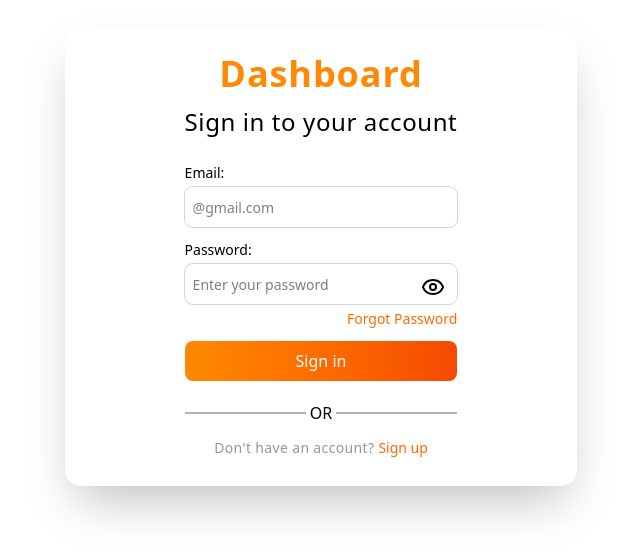
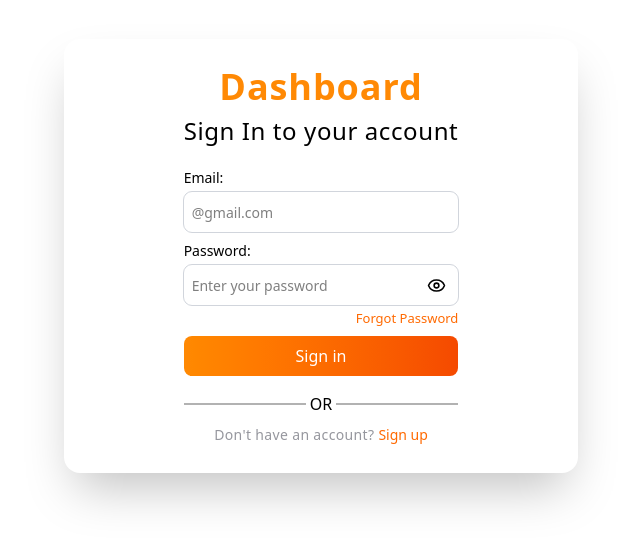
Before and after one commit to sskhan999999999999-spec/Dashboard, a Next.js app: page / in a window 1280 px wide. Shown: the part 144-702 px from the top of the page, without its empty margins (319-959 px from the left). Built offline with nearby package versions, Linux system fonts and the light colour scheme.

Commit message:
almost done the login-page

```diff
--- a/package.json
+++ b/package.json
@@ -14,7 +14,8 @@
     "react": "19.2.3",
     "react-dom": "19.2.3",
     "react-hot-toast": "^2.6.0",
-    "react-icons": "^5.5.0"
+    "react-icons": "^5.5.0",
+    "zustand": "^5.0.10"
   },
   "devDependencies": {
     "@tailwindcss/postcss": "^4",
--- a/src/app/Login/Login.jsx
+++ b/src/app/Login/Login.jsx
@@ -1,25 +1,55 @@
 "use client";
-import { Eye, EyeClosed, EyeOff, LogIn } from 'lucide-react';
-import { useState } from 'react'
+import { Eye, EyeOff } from 'lucide-react';
+import { useEffect, useState } from 'react'
+import { useAuthStore } from '../store/store';
+import { useRouter } from 'next/navigation';
+import toast, { Toaster } from 'react-hot-toast';
 
 
 function Login() {
+
+    const router = useRouter();
+
     const [showPassw, setShowPassw] = useState(false)
+
+    const {
+        email,
+        password,
+        setEmail,
+        setPassword,
+        signIn,
+    } = useAuthStore();
+
+    const handleSubmit = () => {
+        if (!email || !password) {
+            toast.error("Please fill all the fields")
+            return;
+        }
+
+        toast.success("Signing in...")
+        router.push("/Dashboard")
+        signIn
+    }
 
     return (
         <div className='min-h-screen grid place-items-center bg-[#FFFFFF]'>
+            <Toaster position="top-center" reverseOrder={false} />
 
-            <div className='shadow-2xl p-7 md:px-30 flex flex-col bg-[#FFFFFF] rounded-2xl gap-3 justify-center'>
+            <div className='shadow-2xl p-7 md:px-30 flex flex-col bg-[#FFFFFF] rounded-2xl gap-2 justify-center'>
 
                 <h1 className='text-4xl tracking-wide text-orange-400 text-center font-bold'>Dashboard</h1>
-                <h3 className='text-2xl tracking-wide font-medium pb-3'>Sign in to your account</h3>
+                <h3 className='text-2xl tracking-wide font-medium pb-3'>Sign In to your account</h3>
 
+                <form onSubmit={handleSubmit} className='flex flex-col gap-2'>
                     <div className='flex flex-col gap-1 w-full'>
                         <label
                             htmlFor=""
                             className='text-[14px] font-medium'>Email: </label>
                         <input
                             type="email"
+                            required
+                            value={email}
+                            onChange={(e) => setEmail(e.target.value)}
                             className='p-2 outline-1 outline-gray-300 rounded-lg px-2 placeholder:text-[14px] focus:bg-blue-50'
                             placeholder='@gmail.com' />
                     </div>
@@ -30,20 +60,24 @@ function Login() {
                             className='text-[14px] font-medium'>Password:</label>
                         <input
                             className='p-2 outline-1 outline-gray-300 rounded-lg px-2 placeholder:text-[14px] focus:bg-blue-50'
-                        type={ showPassw ? "hide" : "password" }
+                            required
+                            value={password}
+                            onChange={(e) => setPassword(e.target.value)}
+                            type={showPassw ? "text" : "password"}
                             placeholder='Enter your password' />
 
                         <span
                             className='absolute font-medium right-3 text-[10px] cursor-pointer top-9'
-                    onClick={ () => setShowPassw(!showPassw) }
-                    >{showPassw ? <EyeOff className=''/> : <Eye /> }</span>
+                            onClick={() => setShowPassw(!showPassw)}
+                        >{showPassw ? <EyeOff size={19} /> : <Eye size={19} />}</span>
 
                         <button
-                        className='text-end font-medium hover:text-orange-600 cursor-pointer text-orange-500 text-[14px]'
+                            className='text-end font-medium hover:text-orange-600 cursor-pointer text-orange-500 text-[13px]'
                         >Forgot Password</button>
                     </div>
 
                     <button
+                        type='submit'
                         className='bg-linear-to-r from-orange-400 to-orange-600 hover:bg-linear-to-r hover:from-orange-500 hover:to-orange-800 font-medium w-full p-2 cursor-pointer text-white rounded-lg'
                     >Sign in</button>
 
@@ -55,10 +89,13 @@ function Login() {
 
                     <div className='flex items-center justify-center gap-1'>
                         <p className='text-[14px] tracking-wide font-normal text-[#96979E]'>Don't have an account?</p>
-                    <button
+                        <a
+                            href='/Singup'
                             className='text-orange-500 hover:text-orange-600 cursor-pointer font-medium text-[14px]'
-                    > Sign up</button>
+                        > Sign up</a>
                     </div>
+
+                </form>
 
             </div>
         </div>
--- a/src/app/page.jsx
+++ b/src/app/page.jsx
@@ -1,10 +1,9 @@
-import Image from "next/image";
 import Login from "./Login/Login";
 
 export default function Home() {
   return (
     <div>
-      <Login/>
+      <Login />
     </div>
   );
 }
--- /dev/null
+++ b/src/app/store/store.js
@@ -0,0 +1,24 @@
+import { create } from "zustand";
+import { persist } from "zustand/middleware";
+
+export const useAuthStore = create(
+  persist((set) => ({
+    email: "",
+    password: "",
+
+    setEmail: (email) => set({ email }),
+    setPassword: (password) => set({ password }),
+
+    signIn: () =>
+      set((state) => ({
+        isLogin: state.email !== "" && state.password !== "",
+      })),
+
+    logout: () =>
+      set({
+        email: "",
+        password: "",
+        isLogin: false,
+      }),
+  })),
+);
```
Also changed, not shown: 1 other file (tests, documents, lock files or other folders). Lines whose indentation alone changed are shown as unchanged.
